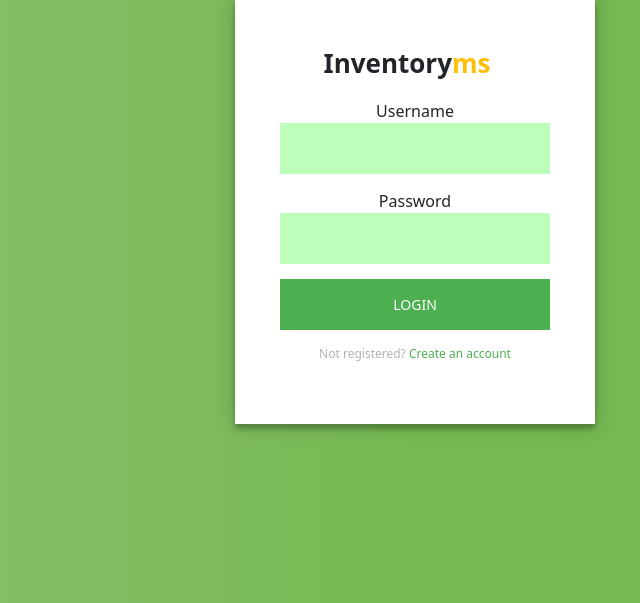
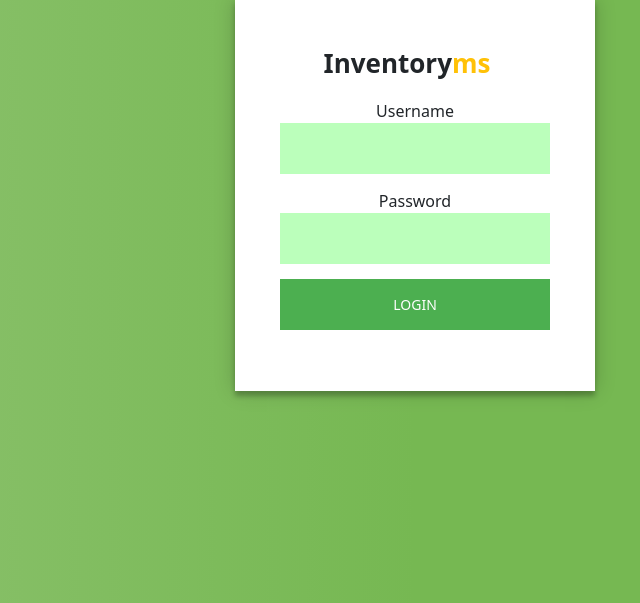
Before and after one commit to AbdurahmonAbdurahimov/erp, a Django app: page /accounts/login/ in a window 1280 px wide. Shown: the part 103-706 px from the top of the page, without its empty margins (225-865 px from the left). Run offline with Django 4.2, Linux system fonts and the light colour scheme; some libraries are stand-ins or nearby versions.

Commit message:
remove create account link

```diff
--- a/accounts/templates/accounts/login.html
+++ b/accounts/templates/accounts/login.html
@@ -131,7 +131,7 @@
         <span class="text-danger">{{ form.password.errors }}</span>
         {{form.password}}
         <button  type="submit" name="button">login</button>
-        <p class="message">Not registered? <a href="{% url 'user-register' %}">Create an account</a></p>
+<!--?        <p class="message">Not registered? <a href="{% url 'user-register' %}">Create an account</a></p>-->
       </form>
     </div>
   </div>
```
